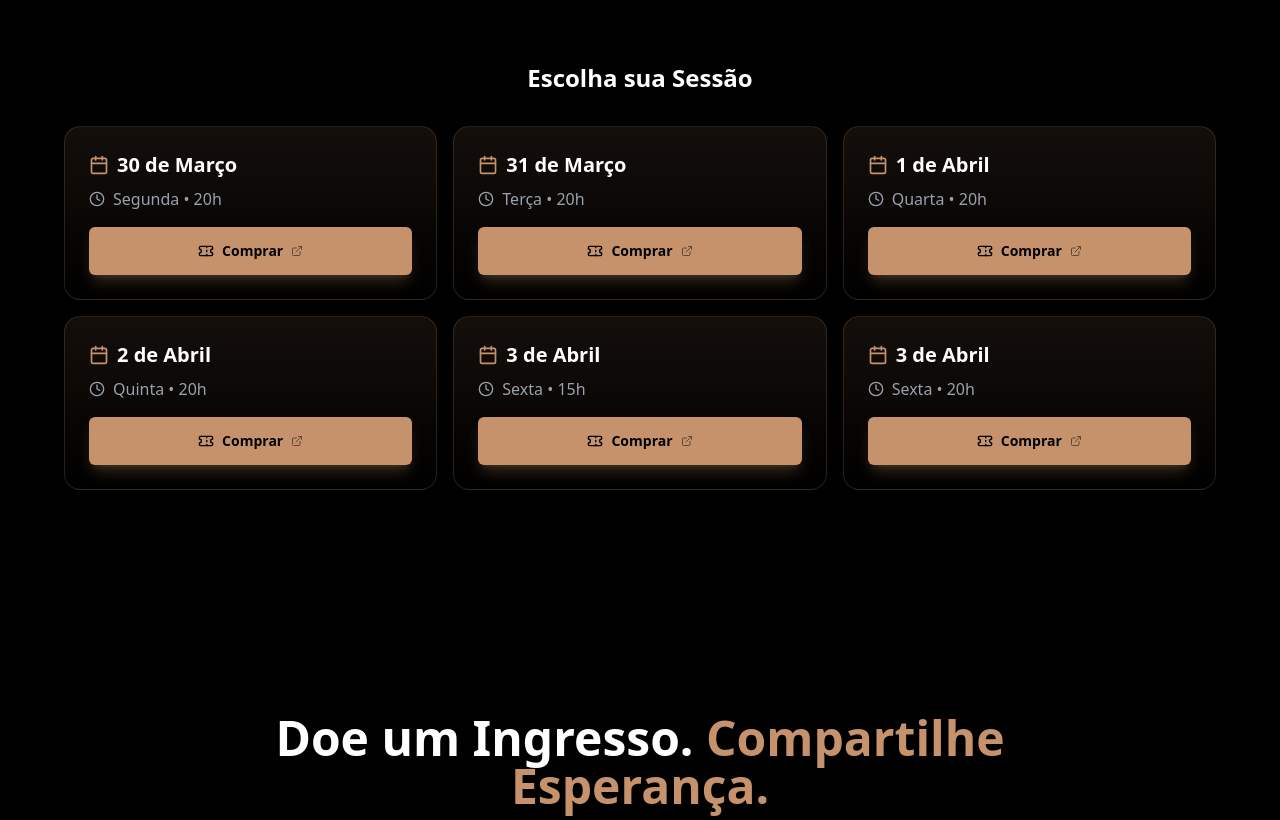
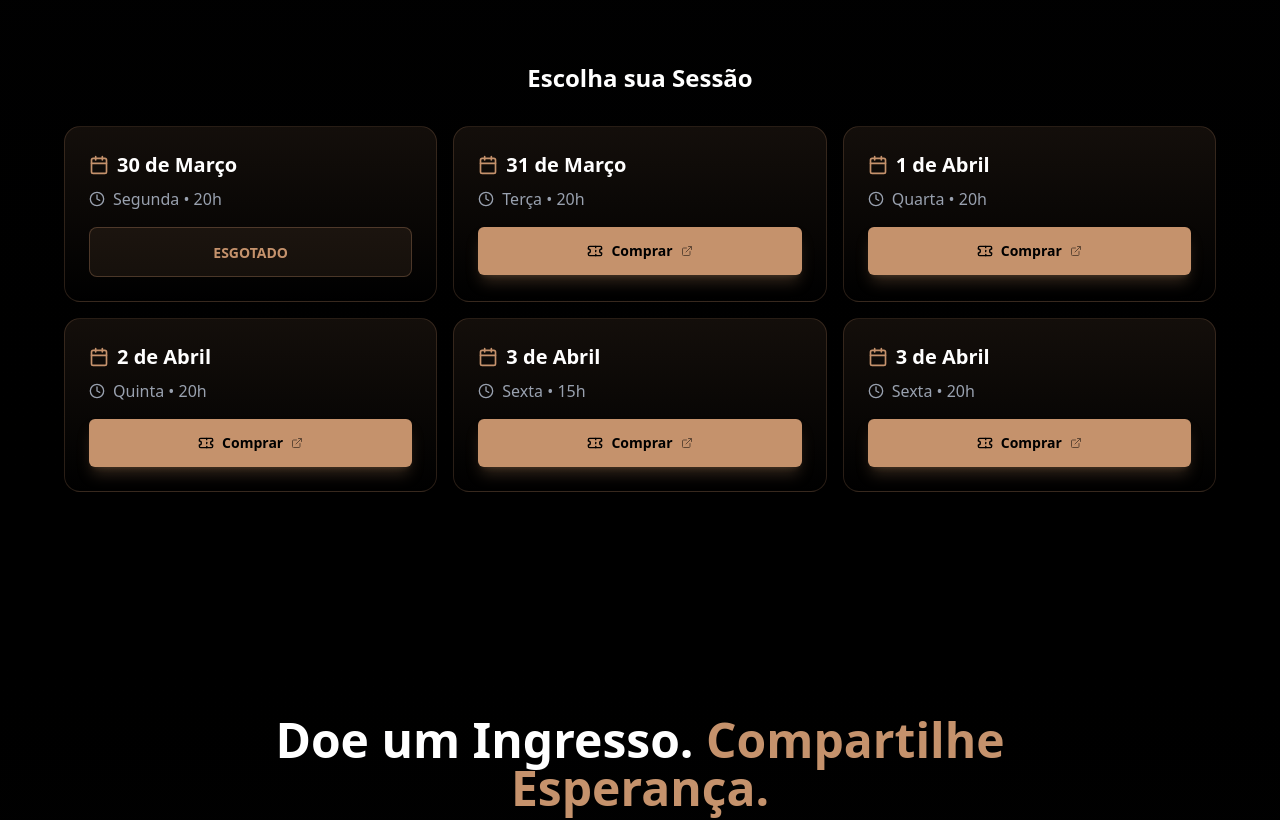
Before and after one commit to felipeacampelo/LandingPage-Auto, a Next.js app: page / in a window 1280 px wide. Shown: the part 3260-4080 px from the top of the page. Built offline with nearby package versions, Linux system fonts and the light colour scheme; no server answers.

Commit message:
Altera informações

```diff
--- a/src/components/TicketsSection.tsx
+++ b/src/components/TicketsSection.tsx
@@ -5,7 +5,7 @@ import { Ticket, Calendar, Clock, ExternalLink, Info, Mail } from "lucide-react"
 import { Button } from "@/components/ui/button"
 
 const sessions = [
-  { date: "30 de Março", day: "Segunda", time: "20h", url: "https://www.e-inscricao.com/igrejacapital/auto30mar" },
+  { date: "30 de Março", day: "Segunda", time: "20h", url: "https://www.e-inscricao.com/igrejacapital/auto30mar", exclusive: true },
   { date: "31 de Março", day: "Terça", time: "20h", url: "https://www.e-inscricao.com/igrejacapital/auto31mar" },
   { date: "1 de Abril", day: "Quarta", time: "20h", url: "https://www.e-inscricao.com/igrejacapital/auto1abr" },
   { date: "2 de Abril", day: "Quinta", time: "20h", url: "https://www.e-inscricao.com/igrejacapital/auto2abr" },
@@ -103,6 +103,11 @@ export function TicketsSection() {
                   <Clock className="w-4 h-4 text-gray-400" />
                   <span className="text-gray-400">{session.day} • {session.time}</span>
                 </div>
+                {session.exclusive ? (
+                  <div className="w-full p-3 rounded-lg bg-gold/10 border border-gold/30 text-center">
+                    <span className="text-gold font-semibold text-sm">ESGOTADO</span>
+                  </div>
+                ) : (
                   <Button asChild size="default" className="w-full group">
                     <a href={session.url} target="_blank" rel="noopener noreferrer">
                       <Ticket className="w-4 h-4 mr-2" />
@@ -110,6 +115,7 @@ export function TicketsSection() {
                       <ExternalLink className="w-3 h-3 ml-2 opacity-50 group-hover:opacity-100 transition-opacity" />
                     </a>
                   </Button>
+                )}
               </motion.div>
             ))}
           </div>
```
Lines whose indentation alone changed are shown as unchanged.
